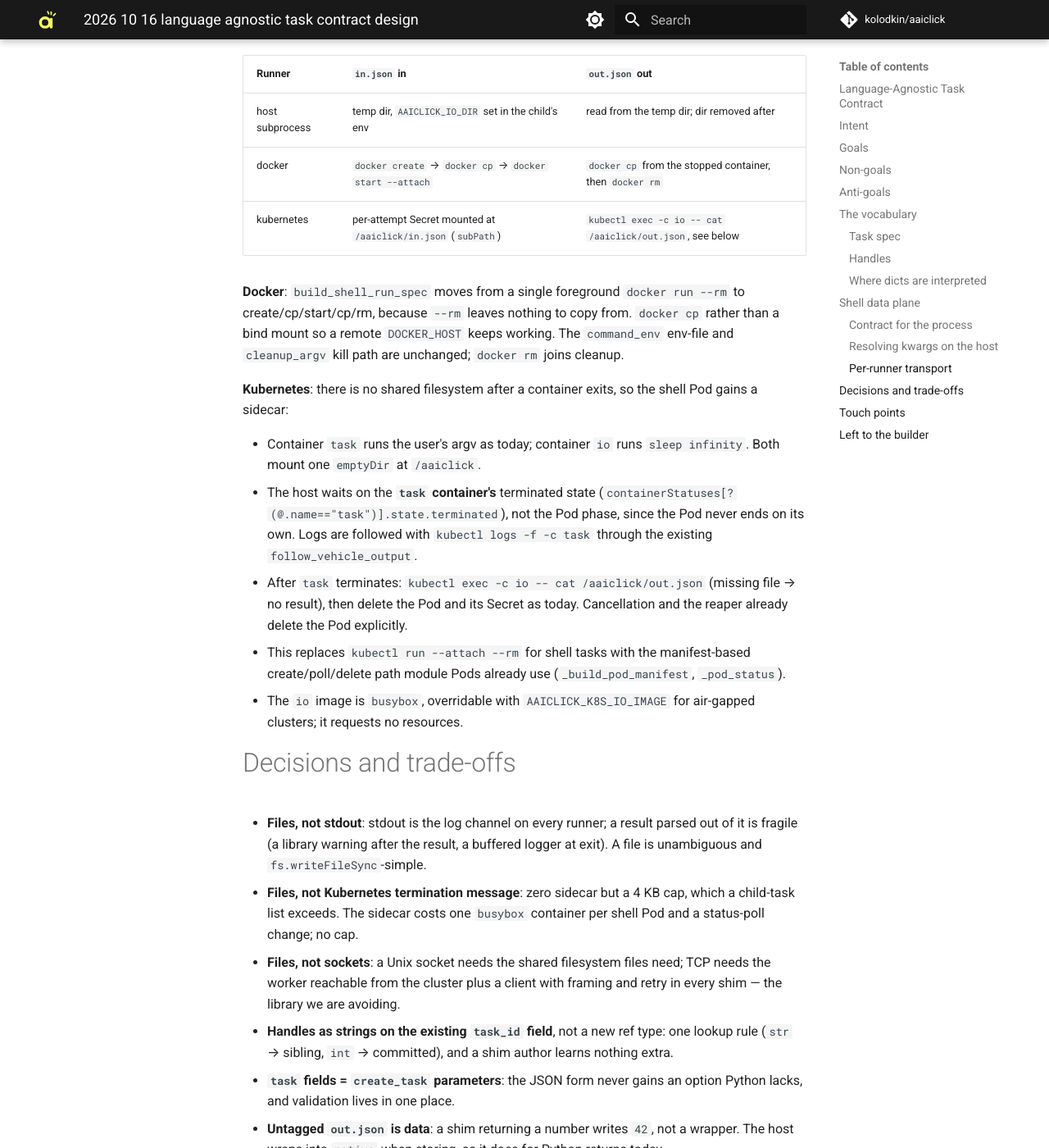
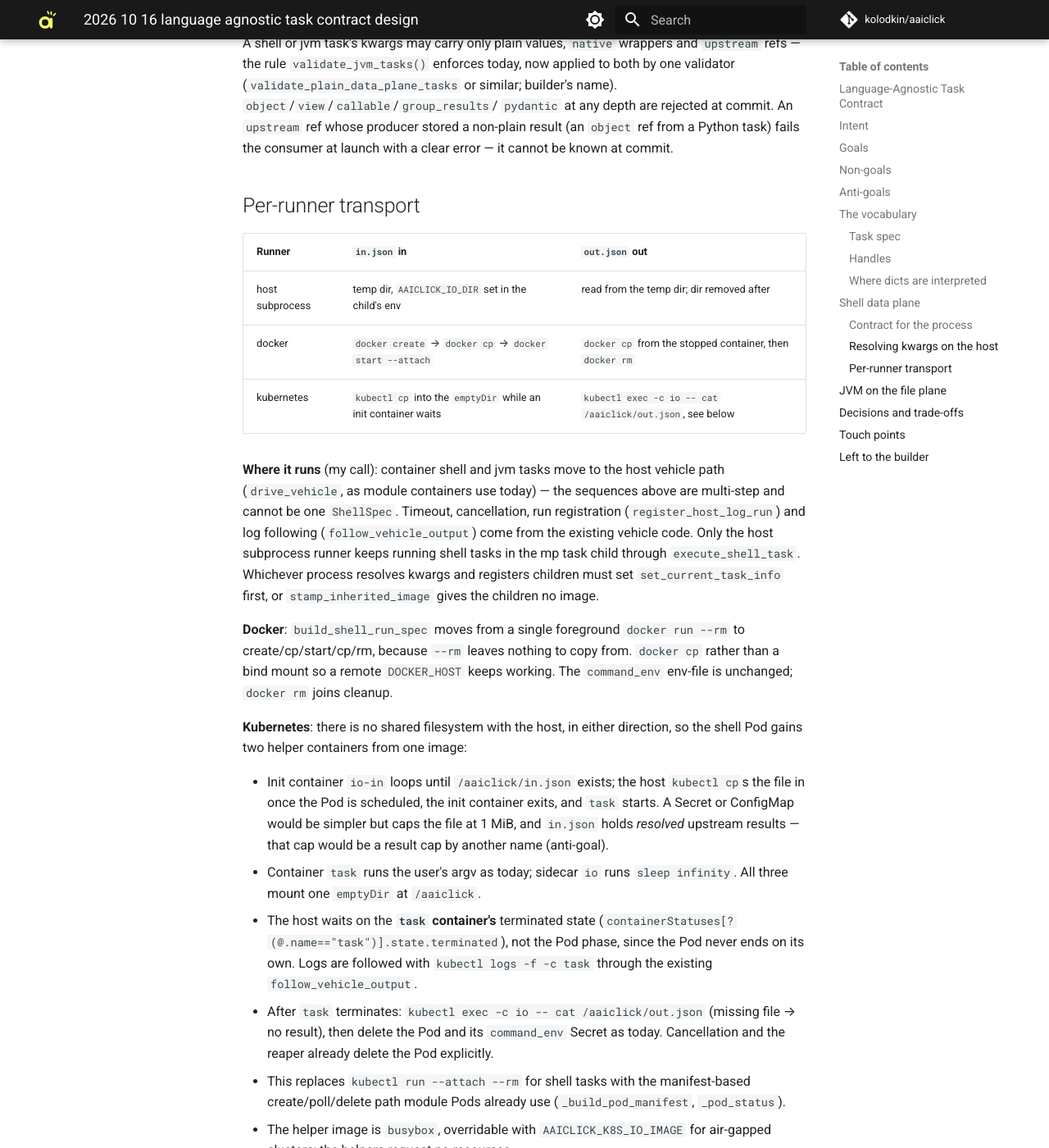
Before and after one commit to kolodkin/aaiclick, an MkDocs documentation site: the page built from docs/superpowers/specs/2026-10-16-language-agnostic-task-contract-design.md, in a window 1280 px wide and 1400 px high, scrolled down 5110 px. Shown: the whole window at 82% size. Built offline with MkDocs 1.6.1 and Material for MkDocs 9.7.7, drawn with Linux system fonts in a browser that asks for light colours; comment, search, counter and statistics services are not loaded; some of the changed text lies outside the part shown.

Commit message:
Fold builder-check answers and JVM file-plane decision into spec
Co-Authored-By: Claude Fable 5.1 <noreply@anthropic.com>
Claude-Session: https://claude.ai/code/session_01X2yp27eNo8XnUBJ9z1batc

```diff
--- a/docs/superpowers/specs/2026-10-16-language-agnostic-task-contract-design.md
+++ b/docs/superpowers/specs/2026-10-16-language-agnostic-task-contract-design.md
@@ -7,6 +7,11 @@ library: read its inputs as JSON, write its result as JSON, and spawn child
 tasks by describing them as JSON. Today only Python can return a `Task`; the
 JVM shim can return plain values but needs JDBC to do it; shell tasks have no
 data plane at all.
+
+Python stays on its own path: a Python task needs ClickHouse for the data
+plane, oplog, pins and `task_logs` regardless, so a file channel beside it
+would be a second channel next to one it must keep. Python *is* the library;
+the shared vocabulary is the uniformity that pays.
 
 # Intent
 
@@ -34,13 +39,17 @@ rather than the contract itself. Two pieces:
 # Non-goals
 
 - `Object`/`View` in non-Python tasks. The refs stay in the vocabulary (Python
-  needs them) but shell and jvm tasks still reject them at commit. Tracked in
-  `docs/designs/future.md` until other languages can read ClickHouse.
+  needs them) but shell and jvm tasks still reject them at commit. An Object is
+  a ClickHouse table name, and ClickHouse speaks HTTP, so a shim could read one
+  without a library — what is missing is a language runner that owns the
+  lifecycle (refcounts, pins, ephemeral-table ownership, oplog) and the trust
+  decision of handing ClickHouse credentials to a user image. Tracked in
+  `docs/designs/future.md`, with read-only Object inputs (host pins on the
+  task's behalf, opt-in `AAICLICK_CH_URL`) as the first cut.
+- Python module tasks on the file plane (see *Intent*).
 - Backward compatibility with rows already stored under the old keys. The
   project is pre-release: old `kwargs`/`result` JSON becomes unreadable, no
   dual-read, no migration (the columns are untyped JSON, so no schema change).
-- Replacing the JVM shim's JDBC result path with `out.json`. It keeps working
-  as is with the renamed keys; moving it to the file plane is a follow-up.
 - Sockets or any host-reachable network channel (needs a route from pod to
   worker that nothing in the cluster has today, and a client in every shim).
 
@@ -77,9 +86,10 @@ not passed through. Untagged JSON values are plain data, as today.
 
 ## Task spec
 
-A `task` dict carries exactly `create_task()`'s parameters, so the host builds
-it with `create_task(**fields)` and gets the same boundary validation
-(`Literal` entry types, image exclusivity) a Python caller gets:
+A `task` dict carries `create_task()`'s parameters (plus `id` and
+`depends_on`), so the host builds it through `create_task` and gets the same
+boundary validation (`Literal` entry types, image exclusivity) a Python caller
+gets:
 
 | Field                                           | Notes                                                           |
 |-------------------------------------------------|-----------------------------------------------------------------|
@@ -136,11 +146,15 @@ It runs where the DB is reachable:
 | Task kind                     | Who calls `register_returned_tasks`                   |
 |-------------------------------|-------------------------------------------------------|
 | Python module (any runner)    | the task process, inside `task_scope` — unchanged     |
-| Shell (any runner)            | the host, after reading `out.json`                    |
-| JVM                           | the host, on the `result_ref` read from the result row |
+| Shell and jvm (any runner)    | the host, after reading `out.json`                    |
 
 `serialize_task_result()` emits the renamed shapes. A `Task` in `data` still
 becomes an `upstream` ref with its int ID.
+
+Building a `Task` from a dict: `create_task()` keeps its signature. The host
+maps `entrypoint` → `callback`, pops `id` and `depends_on`, calls
+`create_task(**rest)`, then applies `depends_on` through `Task.depends_on`
+(my call — the public API does not change for a wire-format detail).
 
 # Shell data plane
 
@@ -170,10 +184,10 @@ fs.writeFileSync(`${dir}/out.json`, JSON.stringify({_aaiclick_type: "native", va
 
 ## Resolving kwargs on the host
 
-A shell task's kwargs may carry only plain values, `native` wrappers and
-`upstream` refs — the rule `validate_jvm_tasks()` enforces today, now applied
-to `shell` and `jvm` alike by one validator (`validate_plain_data_plane_tasks`
-or similar; builder's name). `object`/`view`/`callable`/`group_results`/
+A shell or jvm task's kwargs may carry only plain values, `native` wrappers
+and `upstream` refs — the rule `validate_jvm_tasks()` enforces today, now
+applied to both by one validator (`validate_plain_data_plane_tasks` or
+similar; builder's name). `object`/`view`/`callable`/`group_results`/
 `pydantic` at any depth are rejected at commit. An `upstream` ref whose
 producer stored a non-plain result (an `object` ref from a Python task) fails
 the consumer at launch with a clear error — it cannot be known at commit.
@@ -184,31 +198,67 @@ the consumer at launch with a clear error — it cannot be known at commit.
 |-----------------|----------------------------------------------------------------|-----------------------------------------------------------|
 | host subprocess | temp dir, `AAICLICK_IO_DIR` set in the child's env             | read from the temp dir; dir removed after                 |
 | docker          | `docker create` → `docker cp` → `docker start --attach`        | `docker cp` from the stopped container, then `docker rm`  |
-| kubernetes      | per-attempt Secret mounted at `/aaiclick/in.json` (`subPath`)  | `kubectl exec -c io -- cat /aaiclick/out.json`, see below |
+| kubernetes      | `kubectl cp` into the `emptyDir` while an init container waits | `kubectl exec -c io -- cat /aaiclick/out.json`, see below |
+
+**Where it runs** (my call): container shell and jvm tasks move to the host
+vehicle path (`drive_vehicle`, as module containers use today) — the
+sequences above are multi-step and cannot be one `ShellSpec`. Timeout,
+cancellation, run registration (`register_host_log_run`) and log following
+(`follow_vehicle_output`) come from the existing vehicle code. Only the host
+subprocess runner keeps running shell tasks in the mp task child through
+`execute_shell_task`. Whichever process resolves kwargs and registers children
+must set `set_current_task_info` first, or `stamp_inherited_image` gives the
+children no image.
 
 **Docker**: `build_shell_run_spec` moves from a single foreground
 `docker run --rm` to create/cp/start/cp/rm, because `--rm` leaves nothing to
 copy from. `docker cp` rather than a bind mount so a remote `DOCKER_HOST`
-keeps working. The `command_env` env-file and `cleanup_argv` kill path are
-unchanged; `docker rm` joins cleanup.
+keeps working. The `command_env` env-file is unchanged; `docker rm` joins
+cleanup.
 
-**Kubernetes**: there is no shared filesystem after a container exits, so the
-shell Pod gains a sidecar:
+**Kubernetes**: there is no shared filesystem with the host, in either
+direction, so the shell Pod gains two helper containers from one image:
 
-- Container `task` runs the user's argv as today; container `io` runs
-  `sleep infinity`. Both mount one `emptyDir` at `/aaiclick`.
+- Init container `io-in` loops until `/aaiclick/in.json` exists; the host
+  `kubectl cp`s the file in once the Pod is scheduled, the init container
+  exits, and `task` starts. A Secret or ConfigMap would be simpler but caps
+  the file at 1 MiB, and `in.json` holds *resolved* upstream results — that
+  cap would be a result cap by another name (anti-goal).
+- Container `task` runs the user's argv as today; sidecar `io` runs
+  `sleep infinity`. All three mount one `emptyDir` at `/aaiclick`.
 - The host waits on the **`task` container's** terminated state
   (`containerStatuses[?(@.name=="task")].state.terminated`), not the Pod
   phase, since the Pod never ends on its own. Logs are followed with
   `kubectl logs -f -c task` through the existing `follow_vehicle_output`.
 - After `task` terminates: `kubectl exec -c io -- cat /aaiclick/out.json`
-  (missing file → no result), then delete the Pod and its Secret as today.
-  Cancellation and the reaper already delete the Pod explicitly.
+  (missing file → no result), then delete the Pod and its `command_env`
+  Secret as today. Cancellation and the reaper already delete the Pod
+  explicitly.
 - This replaces `kubectl run --attach --rm` for shell tasks with the
   manifest-based create/poll/delete path module Pods already use
   (`_build_pod_manifest`, `_pod_status`).
-- The `io` image is `busybox`, overridable with `AAICLICK_K8S_IO_IMAGE` for
-  air-gapped clusters; it requests no resources.
+- The helper image is `busybox`, overridable with `AAICLICK_K8S_IO_IMAGE`
+  for air-gapped clusters; the helpers request no resources.
+
+# JVM on the file plane
+
+The `jvm` entry type keeps its name, validation and CLI surface, but its
+transport becomes the shell file plane: the image's `ENTRYPOINT` is the
+`aaiclick-task-api` shim, the host passes the class name as argv, and the
+shim reads `in.json` / writes `out.json`. Consequences:
+
+- The shim drops SQL entirely: `TaskStore`, `Db`, `SqlConfig`,
+  `NamedParamSql`, the JDBC URL translation and `KwargsResolver`'s upstream
+  resolution go. What remains is Jackson-bind `in.json` to the `@AaiTask`
+  method, invoke, Jackson-serialize to `out.json`.
+- A return value that is a `Map` carrying `_aaiclick_type` is written
+  unwrapped and interpreted by the host like any `out.json`; anything else is
+  data. The Java-side API stays raw `Map`/`JsonNode` with the reserved key —
+  typed helper classes are a follow-up.
+- jvm containers no longer receive the runner env: no DB credentials reach
+  the user image, the same trust model as a vanilla shell image.
+- `remote_task_results` becomes module-only. `validate_jvm_tasks` merges into
+  the plain-data-plane validator above.
 
 # Decisions and trade-offs
 
@@ -231,6 +281,9 @@ shell Pod gains a sidecar:
   returns today.
 - **No old-key dual-read**: pre-release; a dual-read would double every
   consumer for rows nobody keeps.
+- **JVM moves to the file plane now, Python does not**: for the shim the
+  file plane deletes most of its code and its only DB dependency; for Python
+  it would add a channel beside one it must keep anyway.
 
 # Touch points
 
@@ -245,10 +298,15 @@ shell Pod gains a sidecar:
   host-side `register_returned_tasks` call for shell and jvm results.
 - `aaiclick/orchestration/execution/execution_worker.py` —
   `_handle_task_result` path for jvm `result_ref` dicts.
-- `java/aaiclick-task-api` — `KwargsResolver`, `TaskStore`: renamed keys.
-- Tests asserting the old literals; a shell-task end-to-end test with a
-  script that reads `in.json` and writes a `task_result` with handles, on
-  the subprocess runner (docker/k8s runners in their existing CI jobs).
+- `java/aaiclick-task-api` — shim rewritten around `in.json`/`out.json`;
+  SQL classes removed; Java tests follow.
+- Old-key consumers beyond the above: `test_e2e/runner_flow.py`,
+  `test_e2e/sandbox_e2e.py`, `test_e2e/docker/test_docker_runner_e2e.py`,
+  and the unit tests asserting the old literals (`test_refs.py`,
+  `test_execution.py`, `test_kubernetes_worker.py`).
+- A shell-task end-to-end test with a script that reads `in.json` and writes
+  a `task_result` with handles, on the subprocess runner (docker/k8s runners
+  in their existing CI jobs).
 - `docs/designs/orchestration.md`, `docs/designs/java-sdk.md` — vocabulary and
   data-plane sections; `docs/designs/future.md` — Object support for
   non-Python tasks, JVM shim on the file plane.
```
Also changed, not shown: other parts of docs/superpowers/specs/2026-10-16-language-agnostic-task-contract-design.md (+2 -4 lines).
